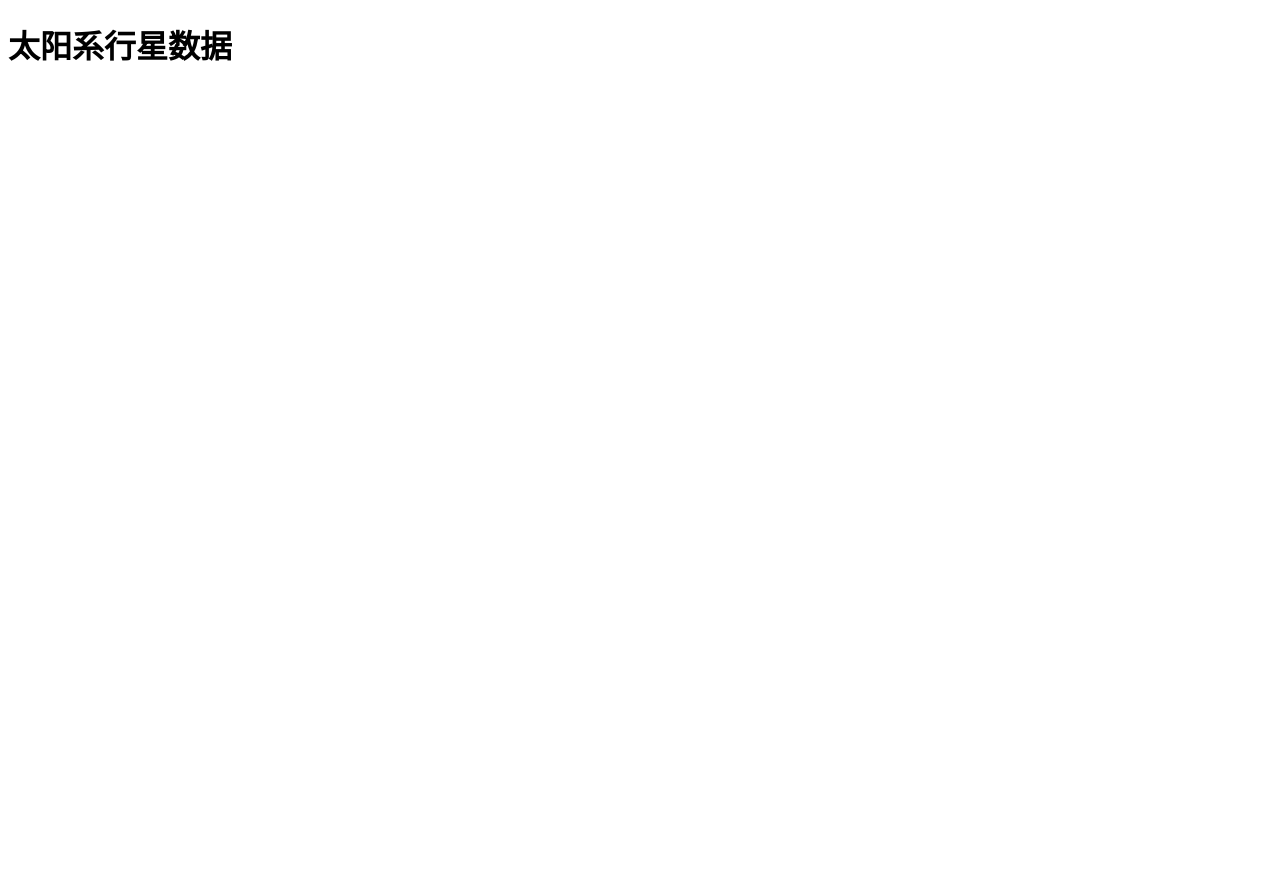
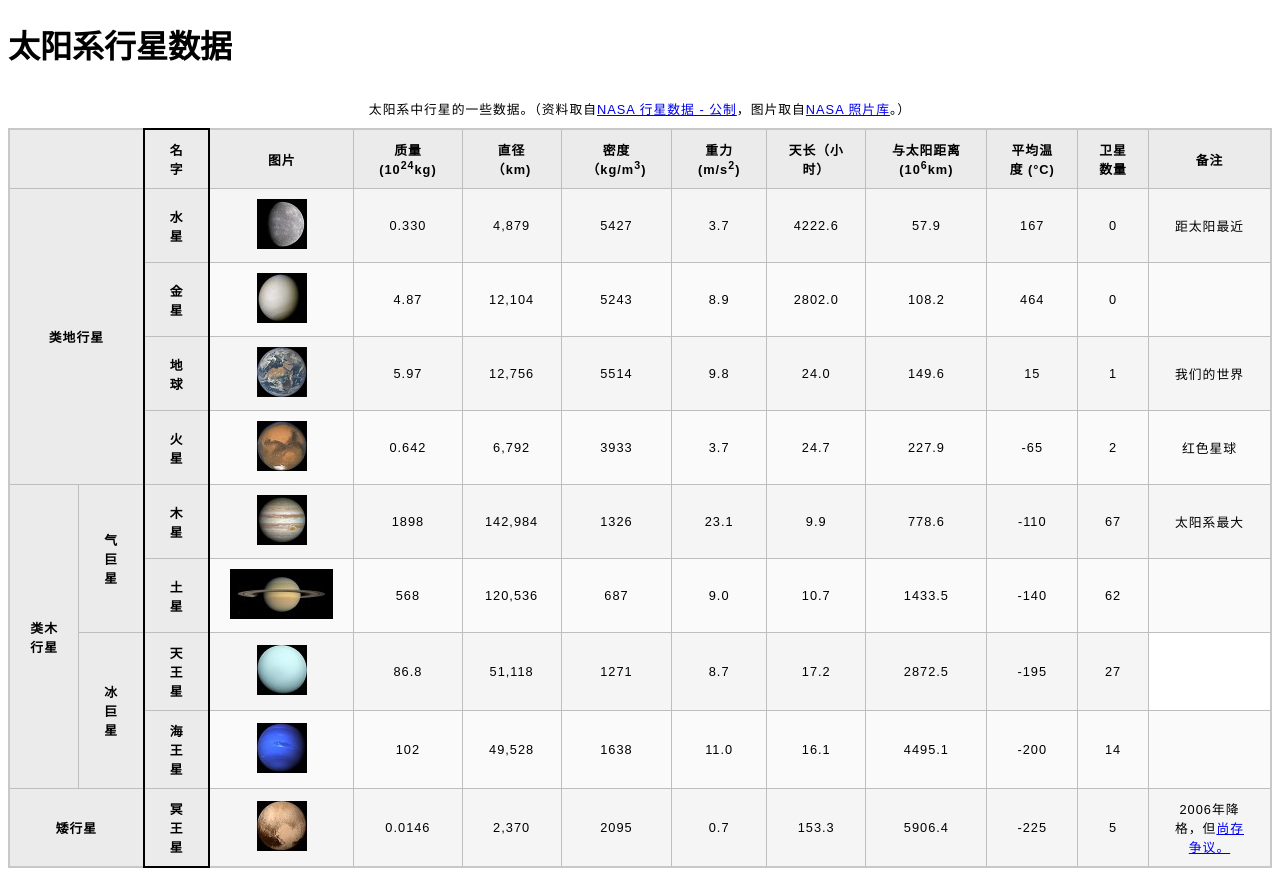
Before and after one commit to RyanCheng08/FE-learning, a plain HTML site: page day05/blank-template.html in a window 1280 px wide. Before the commit the page ends 800 px from the top, so only its background shows below. Drawn offline with Linux system fonts and the light colour scheme.

Commit message:
12.7HTML表格测试

```diff
--- a/day05/blank-template.html
+++ b/day05/blank-template.html
@@ -11,6 +11,156 @@
 <body>
   <h1>太阳系行星数据</h1>
 
+  <table>
+    <caption>太阳系中行星的一些数据。（资料取自<a href="http://nssdc.gsfc.nasa.gov/planetary/factsheet/">NASA 行星数据 - 公制</a>，图片取自<a
+        href="https://www.nasa.gov/multimedia/imagegallery/">NASA 照片库</a>。）</caption>
+    <colgroup>
+      <col span="2">
+      <col style="border: 2px solid black;">
+      <col span="10">
+    </colgroup>
+    <thead>
+      <th colspan="2"></th>
+      <th scope="col">名字</th>
+      <th scope="col">图片</th>
+      <th scope="col">质量(10<sup>24</sup>kg)</th>
+      <th scope="col">直径（km)</th>
+      <th scope="col">密度（kg/m<sup>3</sup>)</th>
+      <th scope="col">重力 (m/s<sup>2</sup>)</th>
+      <th scope="col">天长（小时）</th>
+      <th scope="col">与太阳距离 (10<sup>6</sup>km)</th>
+      <th scope="col">平均温度 (°C)</th>
+      <th scope="col">卫星数量</th>
+      <th scope="col">备注</th>
+    </thead>
+    <tbody>
+      <tr>
+        <th scope="rowgroup" rowspan="4" colspan="2">类地行星</th>
+        <th scope="row">水星</th>
+        <td><img src="img/水星.jpg" alt="水星"></td>
+        <td>0.330</td>
+        <td>4,879</td>
+        <td>5427</td>
+        <td>3.7</td>
+        <td>4222.6</td>
+        <td>57.9</td>
+        <td>167</td>
+        <td>0</td>
+        <td>距太阳最近
+        </td>
+      </tr>
+      <tr>
+        <th scope="row">金星</th>
+        <td><img src="img/金星.jpg" alt="金星"></td>
+        <td>4.87</td>
+        <td>12,104</td>
+        <td>5243</td>
+        <td>8.9</td>
+        <td>2802.0</td>
+        <td>108.2</td>
+        <td>464</td>
+        <td>0</td>
+        <td></td>
+      </tr>
+      <tr>
+        <th scope="row">地球</th>
+        <td><img src="img/地球.png" alt="地球"></td>
+        <td>5.97</td>
+        <td>12,756</td>
+        <td>5514</td>
+        <td>9.8</td>
+        <td>24.0</td>
+        <td>149.6</td>
+        <td>15</td>
+        <td>1</td>
+        <td>我们的世界
+        </td>
+      </tr>
+      <tr>
+        <th scope="row">火星</th>
+        <td><img src="img/火星.jpg" alt="火星"></td>
+        <td>0.642</td>
+        <td>6,792</td>
+        <td>3933</td>
+        <td>3.7</td>
+        <td>24.7</td>
+        <td>227.9</td>
+        <td>-65</td>
+        <td>2</td>
+        <td>红色星球</td>
+      </tr>
+      <tr>
+        <th scope="rowgroup" rowspan="4">类木行星</th>
+        <th scope="rowgroup" rowspan="2">气巨星</th>
+        <th scope="row">木星</th>
+        <td><img src="img/木星.jpg" alt="木星"></td>
+        <td>1898</td>
+        <td>142,984 </td>
+        <td>1326</td>
+        <td>23.1</td>
+        <td>9.9</td>
+        <td>778.6</td>
+        <td>-110</td>
+        <td>67</td>
+        <td>太阳系最大</td>
+      </tr>
+      <tr>
+        <th scope="row">土星</th>
+        <td><img src="img/土星.jpg" alt="土星"></td>
+        <td>568</td>
+        <td>120,536</td>
+        <td>687</td>
+        <td>9.0</td>
+        <td>10.7</td>
+        <td>1433.5</td>
+        <td>-140</td>
+        <td>62</td>
+        <td></td>
+      </tr>
+      <tr>
+        <th rowspan="2" scope="rowgroup">冰巨星</th>
+        <th scope="row">天王星</th>
+        <td><img src="img/天王星.jpg" alt="天王星"></td>
+        <td>86.8</td>
+        <td>51,118</td>
+        <td>1271</td>
+        <td>8.7</td>
+        <td>17.2</td>
+        <td>2872.5</td>
+        <td>-195</td>
+        <td>27</td>
+      </tr>
+      <tr>
+        <th scope="row">海王星</th>
+        <td><img src="img/海王星.jpg" alt="海王星"></td>
+        <td>102</td>
+        <td>49,528</td>
+        <td>1638</td>
+        <td>11.0</td>
+        <td>16.1</td>
+        <td>4495.1</td>
+        <td>-200</td>
+        <td>14</td>
+        <td></td>
+      </tr>
+      <tr>
+        <th colspan="2" scope="row">矮行星</th>
+        <th scope="row">冥王星</th>
+        <td><img src="img/冥王星.jpg" alt="冥王星"></td>
+        <td>0.0146</td>
+        <td>2,370</td>
+        <td>2095</td>
+        <td>0.7</td>
+        <td>153.3</td>
+        <td>5906.4</td>
+        <td>-225</td>
+        <td>5</td>
+        <td>2006年降格，但<a
+            href="http://www.usatoday.com/story/tech/2014/10/02/pluto-planet-solar-system/16578959/">尚存争议。</a></td>
+      </tr>
+    </tbody>
+  </table>
+
 </body>
 
 </html>
```
Also changed, not shown: day05/img/冥王星.jpg (added), day05/img/土星.jpg (added), day05/img/地球.png (added), day05/img/天王星.jpg (added), day05/img/木星.jpg (added), day05/img/水星.jpg (added), day05/img/海王星.jpg (added), day05/img/火星.jpg (added), day05/img/金星.jpg (added).
